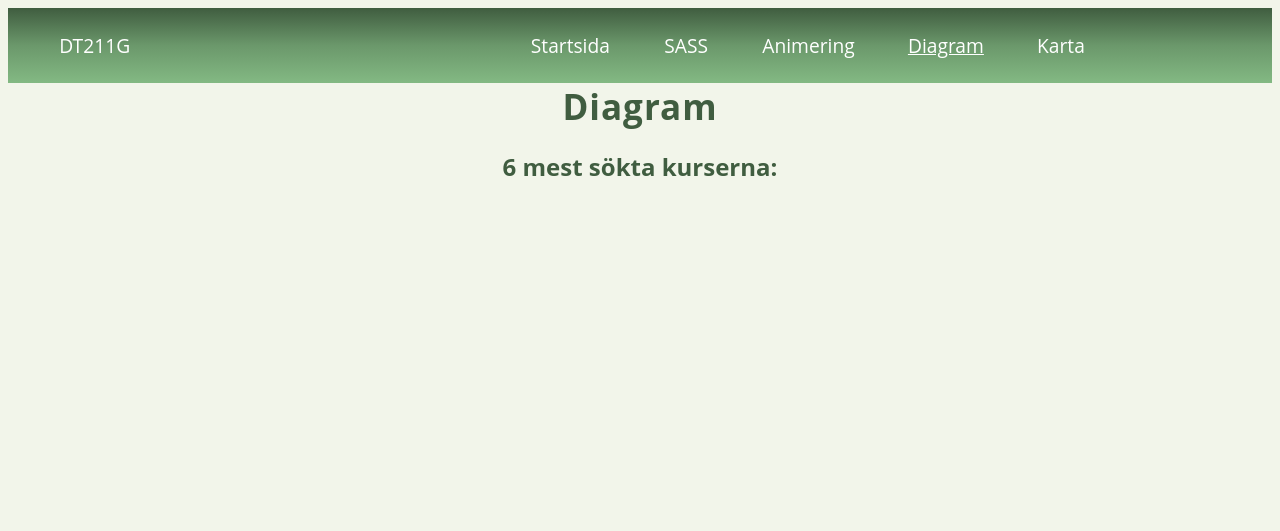
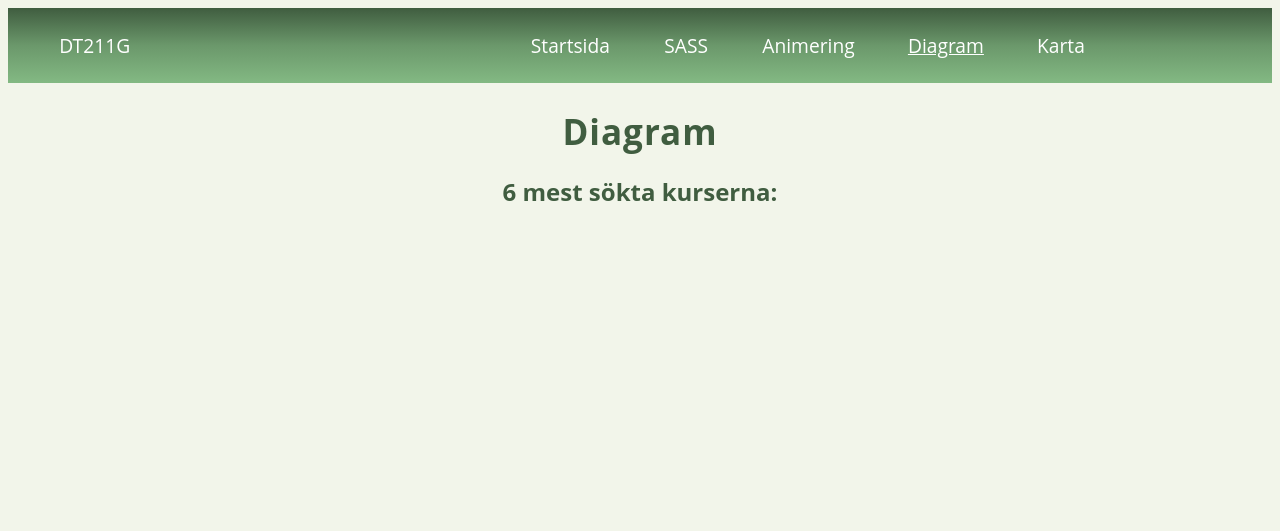
Before and after one commit to tildejanssen/moment3-dt211g, a website built with Parcel: page src/diagram.html in a window 1280 px wide. Shown: the top 531 px of the page. Built offline with nearby package versions, Linux system fonts and the light colour scheme; no server answers.

Commit message:
justeringar

```diff
--- a/src/diagram.html
+++ b/src/diagram.html
@@ -44,7 +44,7 @@
 
       </header>
 
-      <h1 class="title1">Diagram</h1>
+      <h1 class="title2">Diagram</h1>
 
     <h2 id="h2-title">6 mest sökta kurserna:</h2>
       <div class="chart-container1">
```
Also changed, not shown: dist/diagram.html, 3 other files.
